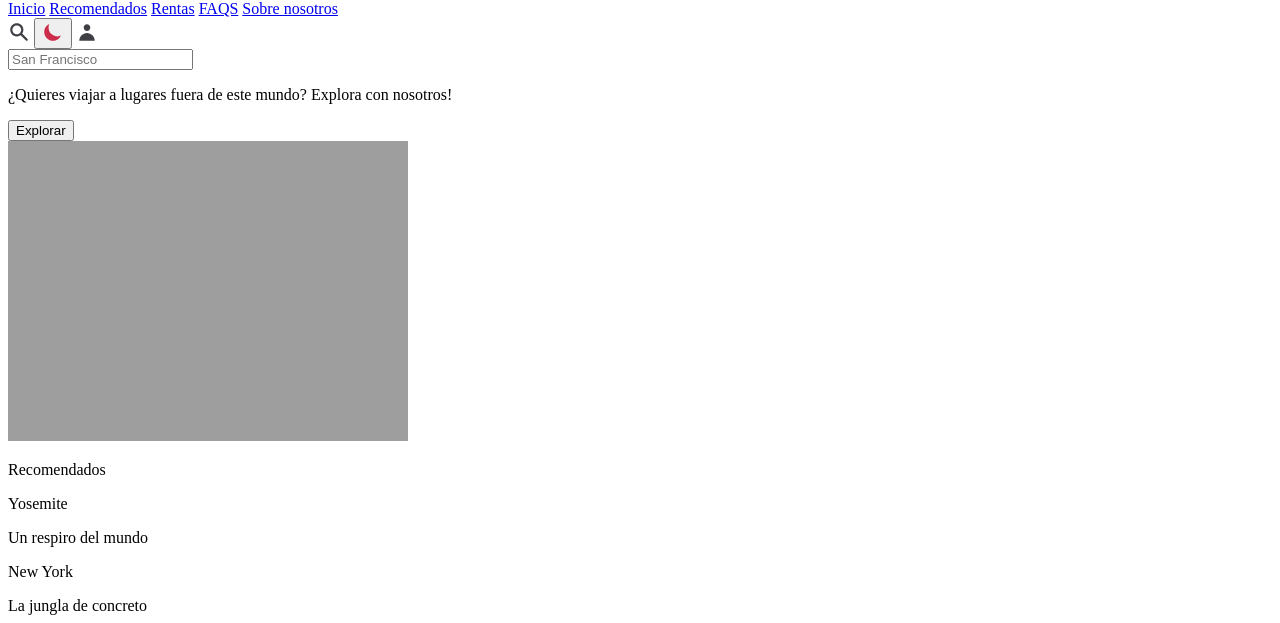
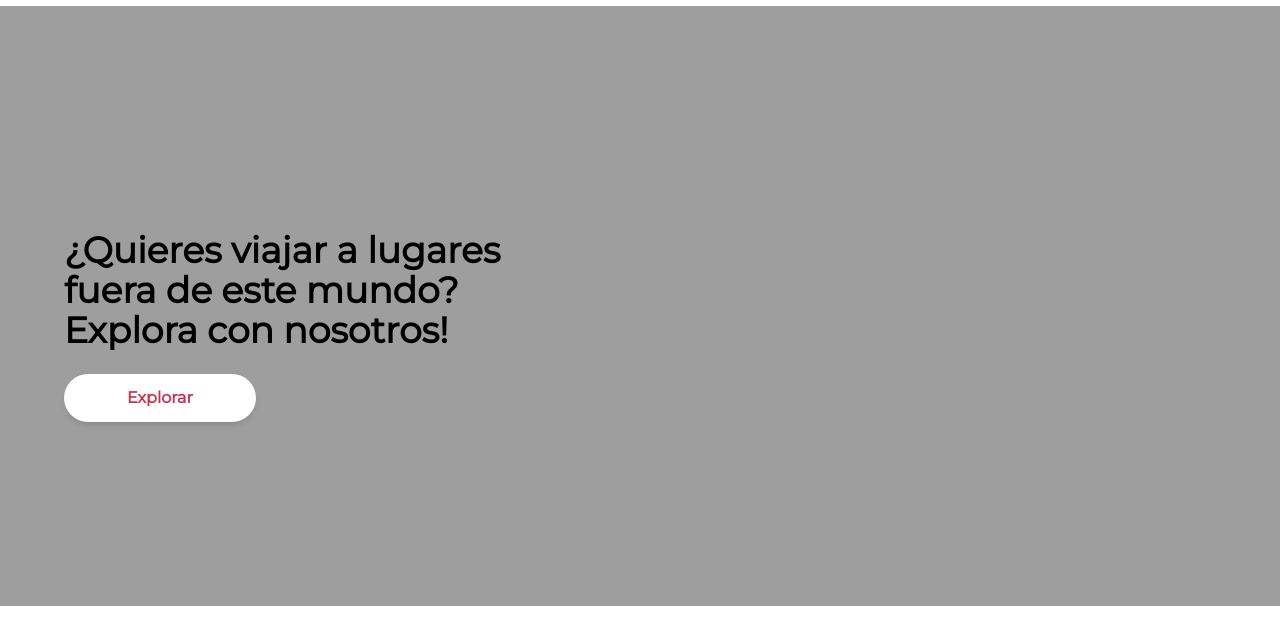
Before and after one commit to trilord243/Proyecto-Tailwind, a website: page index.html in a window 1280 px wide. Shown: the part 50-673 px from the top of the page. Drawn offline with Linux system fonts and the light colour scheme; the site is published under a folder, as on GitHub Pages, so addresses that start at the root find nothing.

Commit message:
Cambiar el link del estilo

```diff
--- a/index.html
+++ b/index.html
@@ -4,7 +4,7 @@
     <meta charset="UTF-8" />
     <meta http-equiv="X-UA-Compatible" content="IE=edge" />
     <meta name="viewport" content="width=device-width, initial-scale=1.0" />
-    <link rel="stylesheet" href="/public/css/tailwind.css" />
+    <link rel="stylesheet" href="./public/css/tailwind.css" />
     <link rel="preconnect" href="https://fonts.googleapis.com" />
     <link rel="preconnect" href="https://fonts.gstatic.com" crossorigin />
     <link
```
